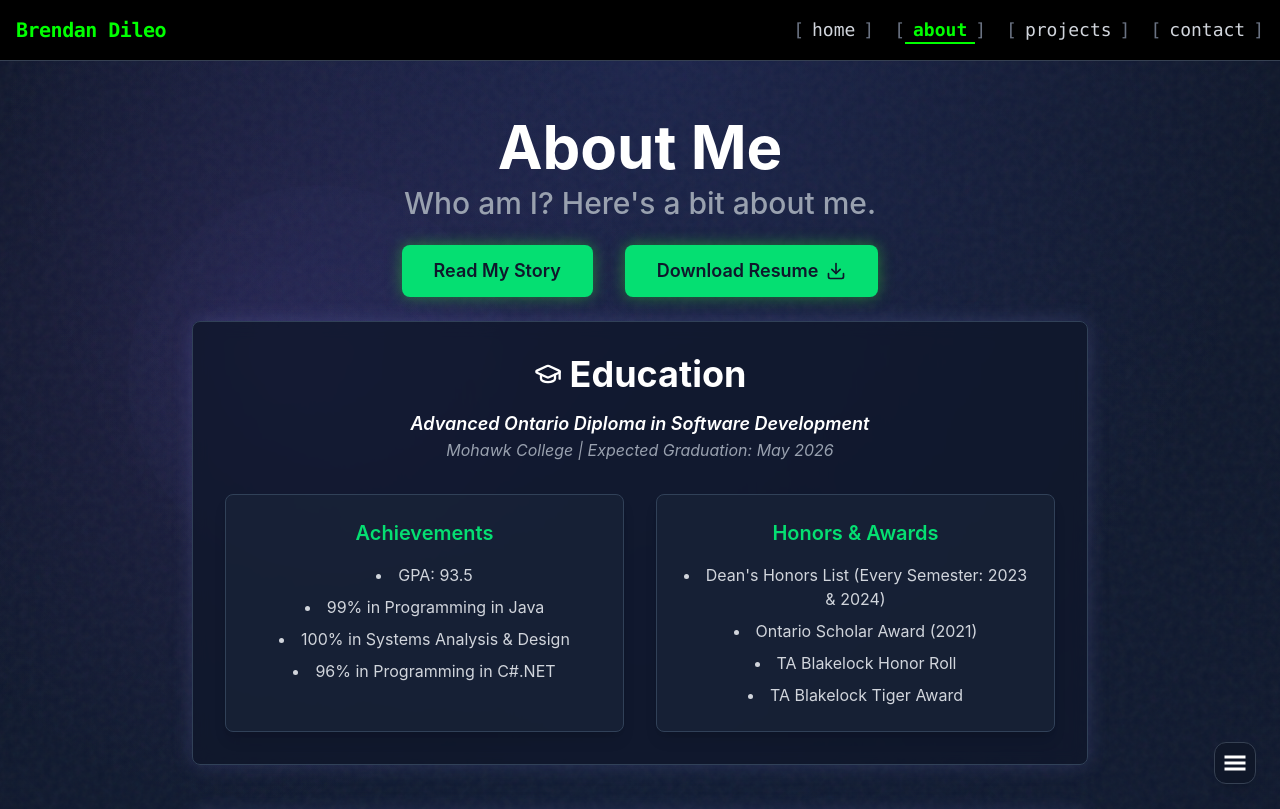
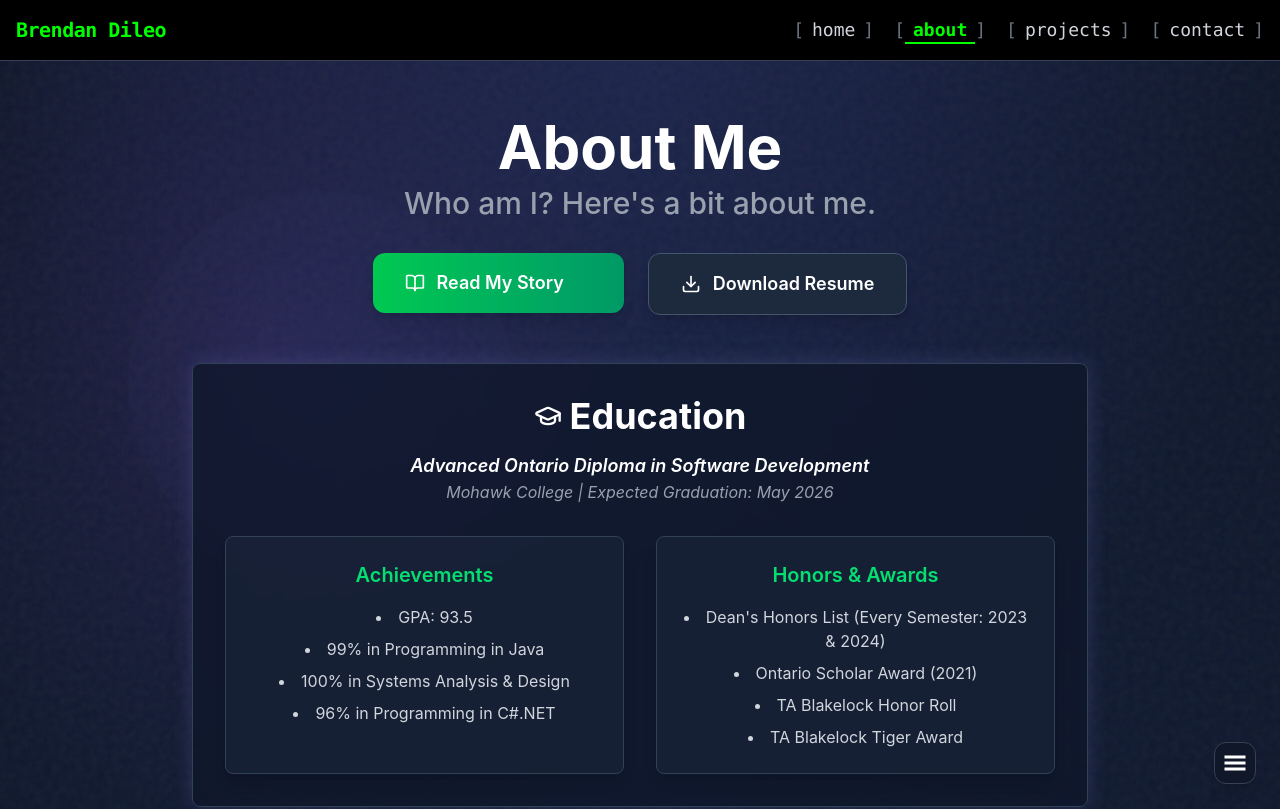
Before and after one commit to brendanddev/brendans-website, a React (Vite) app in the folder frontend/: page /about in a window 1280 px wide. Shown: the top 809 px of the page. Built offline with nearby package versions, Linux system fonts and the light colour scheme.

Commit message:
Update intro actions component improving buttons and button effects

```diff
--- a/frontend/src/components/About/IntroActions.jsx
+++ b/frontend/src/components/About/IntroActions.jsx
@@ -3,40 +3,70 @@
  * @file IntroActions.jsx
  * @author Brendan Dileo
  *
- * Component for the intro action buttons on the About page
+ * Enhanced component for the intro action buttons on the About page
 */
 
 import Button from "../common/Button";
-import { Download } from "lucide-react";
+import { Download, BookOpen, Sparkles } from "lucide-react";
 import { motion } from "framer-motion";
 
+// onReadStory: Property function to handle opening the story modal
+const IntroActions = ({ onReadStory }) => {
 
-const IntroActions = ({ onReadStory }) => {
   return (
+
+    // Wrapped in motion div for animated button effects
     <motion.div
-      className="flex flex-col sm:flex-row justify-center gap-8 mt-6 mb-6"
-      initial={{ opacity: 0, y: 20 }}
+      className="flex flex-col sm:flex-row justify-center gap-6 mt-8 mb-12"
+      initial={{ opacity: 0, y: 30 }}
       animate={{ opacity: 1, y: 0 }}
-      transition={{ duration: 0.6, ease: "easeOut", delay: 0.1 }}
+      transition={{ duration: 0.8, ease: "easeOut", delay: 0.2 }}
     >
-      {/* My Story button */}
+
+      <motion.div
+        whileHover={{ scale: 1.05 }}
+        whileTap={{ scale: 0.95 }}
+        transition={{ type: "spring", stiffness: 400, damping: 17 }}
+      >
+        {/* Story Button */}
         <Button
           onClick={onReadStory}
-        className="px-8 py-3 text-lg font-semibold"
+          className="group relative px-8 py-4 text-lg font-semibold bg-gradient-to-r from-green-500 to-emerald-600 hover:from-green-600 hover:to-emerald-700 text-white rounded-xl shadow-lg hover:shadow-xl transition-all duration-300 border-0 overflow-hidden"
         >
-        Read My Story
+          {/* Background gradient */}
+          <div className="absolute inset-0 bg-gradient-to-r from-green-400/20 to-emerald-500/20 opacity-0 group-hover:opacity-100 transition-opacity duration-300" />
+
+          <div className="relative flex items-center gap-3">
+            {/* Icons to add effects */}
+            <BookOpen size={20} className="group-hover:rotate-12 transition-transform duration-300" />
+            <span>Read My Story</span>
+            <Sparkles size={16} className="opacity-0 group-hover:opacity-100 transition-opacity duration-300" />
+          </div>
         </Button>
+      </motion.div>
 
-      {/* Download Resume button */}
+      {/* Resume Button */}
+      <motion.div
+        whileHover={{ scale: 1.05 }}
+        whileTap={{ scale: 0.95 }}
+        transition={{ type: "spring", stiffness: 400, damping: 17 }}
+      >
+        {/* Triggers a download */}
         <Button
           as="a"
           href="/BrendanDileo_Resume.pdf"
           download="BrendanDileo_Resume.pdf"
-        className="px-8 py-3 text-lg font-semibold flex items-center justify-center gap-2"
+          className="group relative px-8 py-4 text-lg font-semibold bg-slate-800 hover:bg-slate-700 text-white border border-slate-600 hover:border-slate-500 rounded-xl shadow-lg hover:shadow-xl transition-all duration-300 overflow-hidden"
         >
-        Download Resume
-        <Download size={20} />
+          {/* Another gradient bg for download resume button */}
+          <div className="absolute inset-0 bg-gradient-to-r from-slate-700/20 to-slate-600/20 opacity-0 group-hover:opacity-100 transition-opacity duration-300" />
+          <div className="relative flex items-center gap-3">
+            <Download size={20} className="group-hover:animate-bounce transition-all duration-300" />
+            <span>Download Resume</span>
+          </div>
         </Button>
+
+      </motion.div>
     </motion.div>
   );
 };
```
Lines whose indentation alone changed are shown as unchanged.
